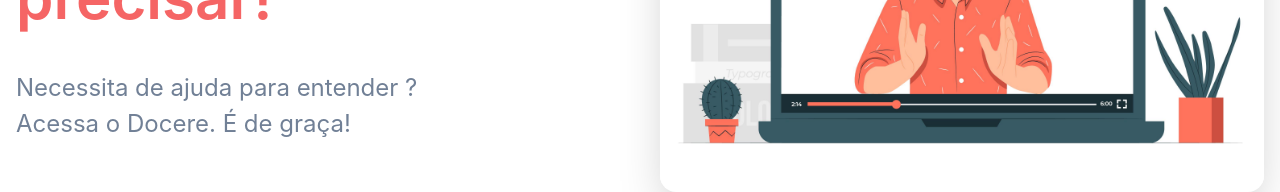
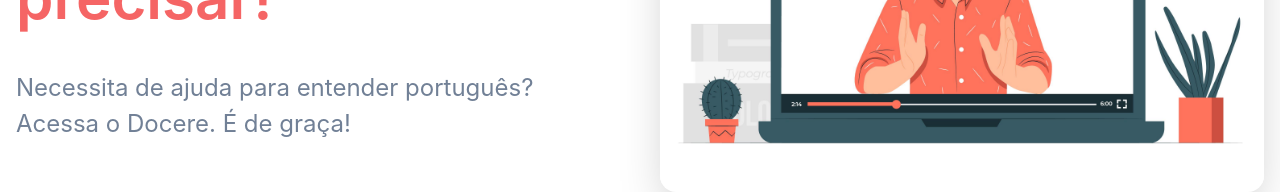
Before and after one commit to LuhBC-pixel/Docere, a Next.js app: page / in a window 1280 px wide. Shown: the part 329-521 px from the top of the page. Built offline with nearby package versions, Linux system fonts and the light colour scheme.

Commit message:
try to fix bug ios

```diff
--- a/src/components/Home/HomeTitle.tsx
+++ b/src/components/Home/HomeTitle.tsx
@@ -1,8 +1,25 @@
 import { Heading, Text, Stack } from '@chakra-ui/react';
+import { useEffect, useState } from 'react';
 
 import styles from './Home.module.css';
 
 const HomeTitle = () => {
+  const [disciplineIndex, setDisciplineIndex] = useState(0);
+  const disciplines = [
+    'qualquer coisa',
+    'história',
+    'português',
+    'matemática',
+    'economia doméstica',
+    'programação',
+  ];
+
+  useEffect(() => {
+    setInterval(() => {
+        setDisciplineIndex((disciplineIndex + 1) % disciplines.length)
+    }, 2500)
+})
+
   return (
     <Stack flex={1} spacing={{ base: 5, md: 10 }}>
       <Heading
@@ -32,7 +49,7 @@ const HomeTitle = () => {
         </Text>
       </Heading>
       <Text color={'gray.500'} fontSize='2xl'>
-        Necessita de ajuda para entender <p className={styles.phrase}></p>?
+        Necessita de ajuda para entender {disciplines[disciplineIndex]}?
         <br />
         Acessa o Docere. É de graça!
       </Text>
--- a/src/components/Navbar.tsx
+++ b/src/components/Navbar.tsx
@@ -18,11 +18,7 @@ const Navbar = () => {
       bgColor={useColorModeValue('white', 'gray.900')}
       zIndex='9999'
     >
-      <Flex
-        maxH={95}
-        alignItems={'center'}
-        justifyContent={'space-between'}
-      >
+      <Flex maxH={95} alignItems={'center'} justifyContent={'space-between'}>
         <NavbarImage />
         <NavbarIcons isOpen={isOpen} onClose={onClose} onOpen={onOpen} />
       </Flex>
```
